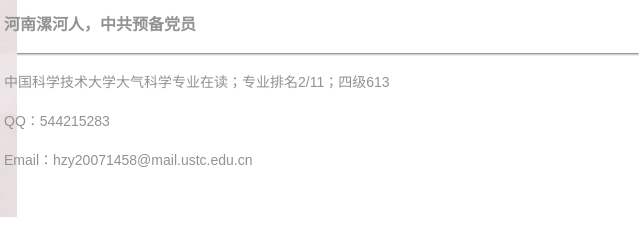
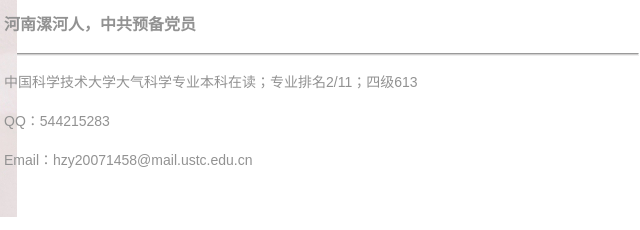
Before and after one commit to ZhuoyaoH/ZhuoyaoH.github.io, a plain HTML site: page index.html in a window 1280 px wide. Shown: the part 202-432 px from the top of the page, 577-1217 px from the left. Drawn offline with Linux system fonts and the light colour scheme.

Commit message:
Update index.html

```diff
--- a/index.html
+++ b/index.html
@@ -99,7 +99,7 @@ li a:hover:not(.active) {
 	<h1>Zhuoyao He （何卓尧）</h1>
 <h3 style="color:">河南漯河人，中共预备党员</h3>
     <hr>
-	  <p>中国科学技术大学大气科学专业在读；专业排名2/11；四级613</p>
+	  <p>中国科学技术大学大气科学专业本科在读；专业排名2/11；四级613</p>
     <p>QQ：544215283&nbsp; &nbsp; &nbsp; &nbsp; &nbsp; &nbsp; &nbsp;</p>
     <p>Email：hzy20071458@mail.ustc.edu.cn&nbsp;</p>
 
```
